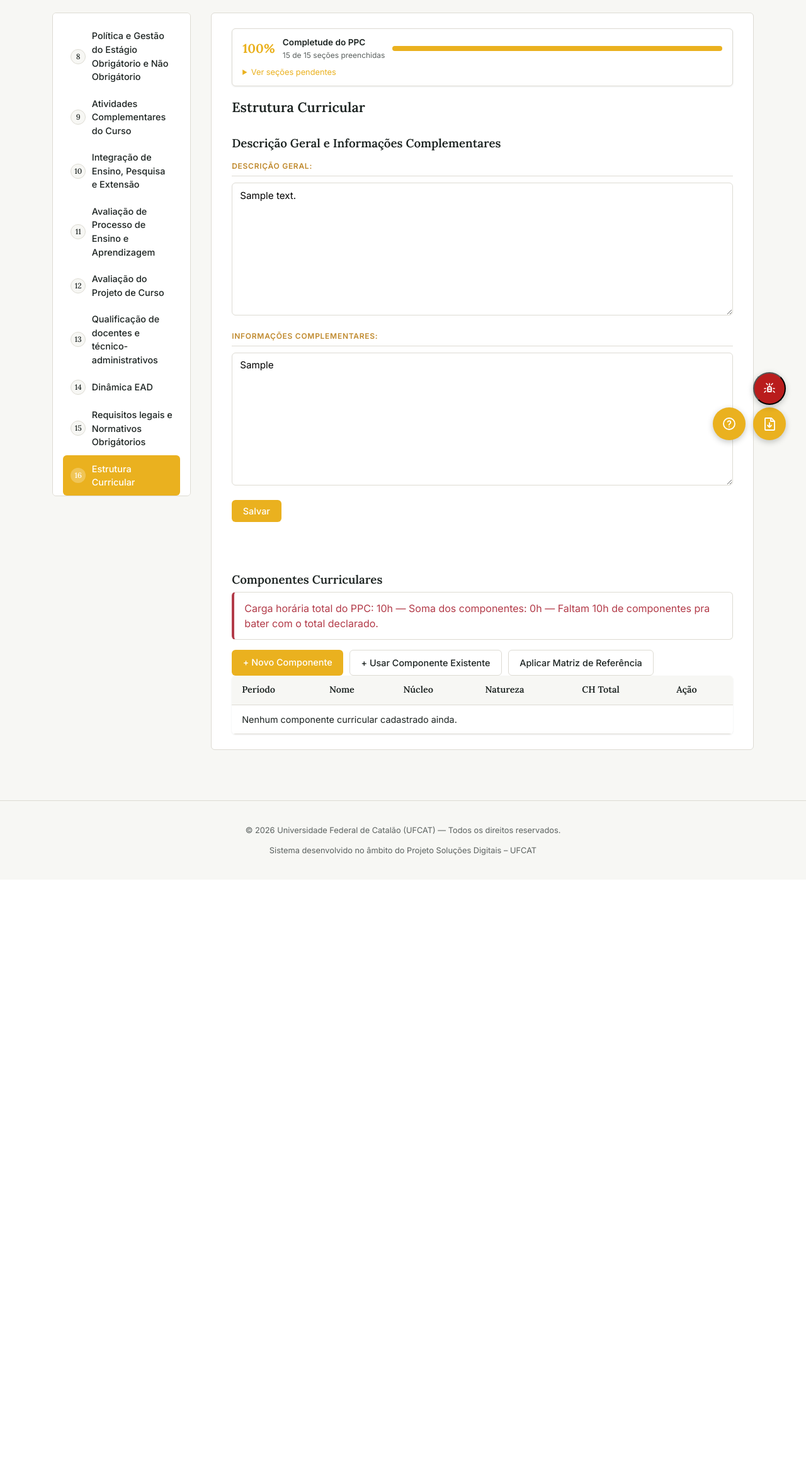
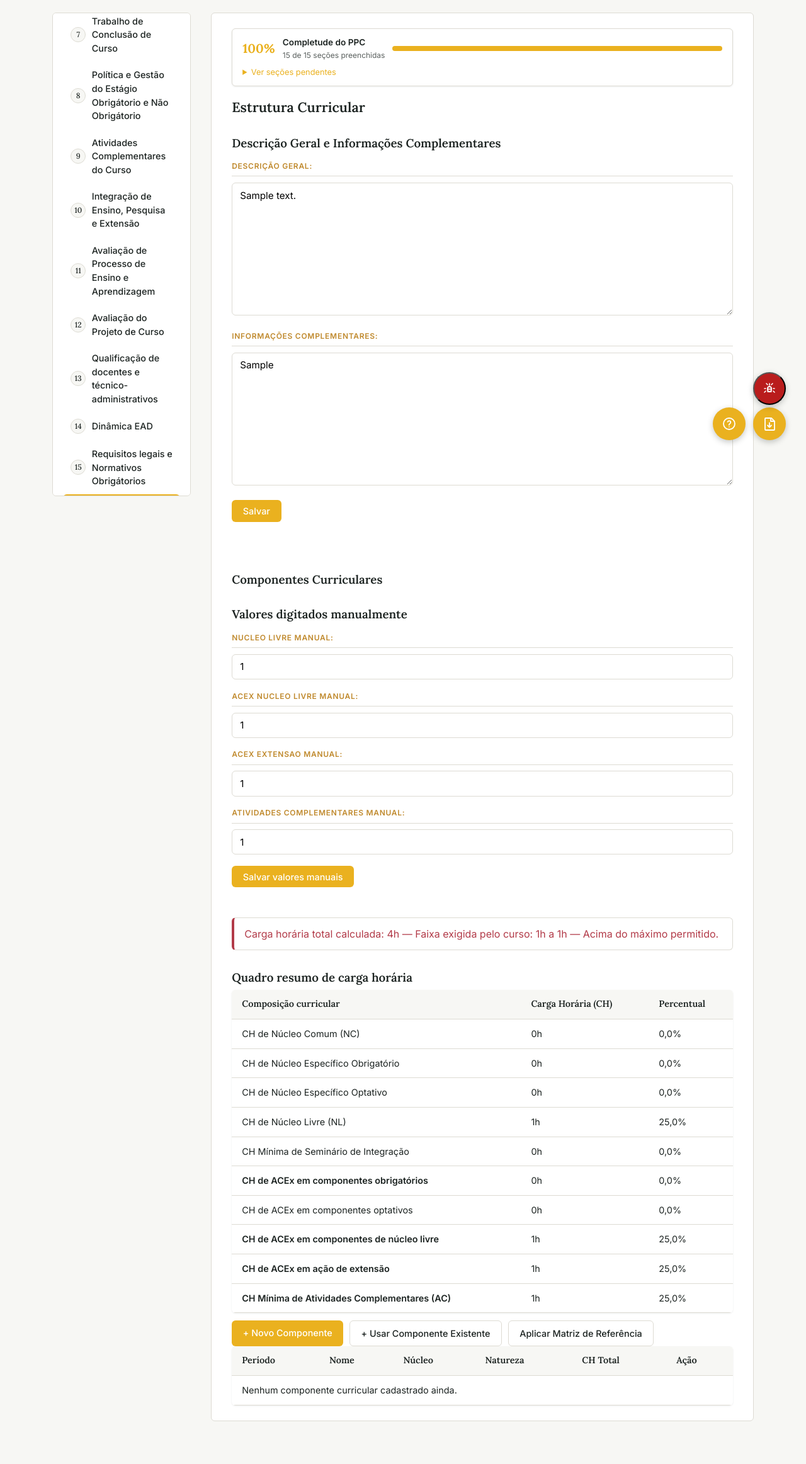
Before and after one commit to gab99999/Sistema_PPC, a Django app: page /ppc/1/componentes/ in a window 1280 px wide. Shown: the part 69-2394 px from the top of the page at 63% size. Before the commit the page ends 1427 px from the top, so only its background shows below. Run offline with Django 5.2, Linux system fonts and the light colour scheme; a user stored in the database is signed in; tables that the repository leaves empty hold one stand-in row (values such as "Sample post"); some libraries are stand-ins or nearby versions.

Commit message:
Quadro resumo funcionando

```diff
--- a/code/ppc/forms.py
+++ b/code/ppc/forms.py
@@ -1,10 +1,13 @@
 from django import forms
 from django.core.exceptions import ValidationError
-from ppc.models import PPC, Curso, DinamicaEAD, Apendice, Bibliografia, RelacaoComponente, ComponenteCurricular, MembroNDE, ComponenteNaMatriz, CineBrasilCurso
+from ppc.models import PPC, Curso, DinamicaEAD, Apendice, Bibliografia, RelacaoComponente, ComponenteCurricular, MembroNDE, ComponenteNaMatriz, CineBrasilCurso, ResumoCargaHorariaPPC
 from django.contrib.auth.models import User, Group
 from django.forms import modelformset_factory
 
-
+class ResumoCargaHorariaPPCForm(forms.ModelForm):
+    class Meta:
+        model = ResumoCargaHorariaPPC
+        fields = ["nucleo_livre_manual", "acex_nucleo_livre_manual", "acex_extensao_manual", "atividades_complementares_manual"]
 
 
 LimitesCargaHorariaFormSet = modelformset_factory(
@@ -205,7 +208,7 @@ class InformacoesGeraisForm(forms.ModelForm):
         model = PPC
         fields = [
             'modalidade', 'grau_academico', 'turno_funcionamento',
-            'carga_horaria_total', 'numero_vagas_anuais',
+            'numero_vagas_anuais',  # carga_horaria_total removido daqui
             'duracao_minima_semestres', 'duracao_media_semestres', 'duracao_maxima_semestres',
             'diretor', 'vice_diretor', 'coordenador_curso', 'vice_coordenador_curso', 'tipo_ppc', 'status', 'numero_resolucao',
         ]
@@ -215,7 +218,6 @@ class InformacoesGeraisForm(forms.ModelForm):
         self.curso = curso or getattr(self.instance, 'curso', None)
         self.usuario = usuario
         if usuario is not None and not usuario.is_staff:
-            # Usuário comum não pode escolher 'aprovado' — remove da lista de opções
             self.fields['status'].choices = [
                 (valor, rotulo) for valor, rotulo in PPC.STATUS_CHOICES if valor != 'aprovado'
             ]
@@ -225,21 +227,7 @@ class InformacoesGeraisForm(forms.ModelForm):
         if status == 'aprovado' and self.usuario is not None and not self.usuario.is_staff:
             raise forms.ValidationError("Somente um administrador pode marcar um PPC como aprovado.")
         return status
-
-    def clean_carga_horaria_total(self):
-        total = self.cleaned_data.get('carga_horaria_total')
-        if self.curso is not None and total is not None:
-            minima = self.curso.carga_horaria_minima
-            maxima = self.curso.carga_horaria_maxima
-            if minima is not None and total < minima:
-                raise forms.ValidationError(
-                    f"A carga horária total não pode ser menor que o mínimo do curso ({minima}h)."
-                )
-            if maxima is not None and total > maxima:
-                raise forms.ValidationError(
-                    f"A carga horária total não pode ser maior que o máximo do curso ({maxima}h)."
-                )
-        return total
+    # clean_carga_horaria_total removido inteiro — não existe mais campo pra validar aqui
 
 
 class ApresentacaoForm(forms.ModelForm):
--- a/code/ppc/models.py
+++ b/code/ppc/models.py
@@ -556,3 +556,42 @@ class Chamado(models.Model):
 
     def __str__(self):
         return f"Chamado de {self.usuario} em {self.tela} ({self.criado_em:%d/%m/%Y %H:%M})"
+
+class GrupoEquivalenciaComponentes(models.Model):
+    """Um conjunto de componentes (de matrizes diferentes) considerados equivalentes entre si."""
+    matriz_final = models.ForeignKey(
+        MatrizReferenciaCurricular, null=True, blank=True,
+        on_delete=models.SET_NULL, related_name="grupos_como_matriz_final",
+        help_text="Matriz a ser considerada vigente quando a resolução for publicada",
+    )
+    criado_em = models.DateTimeField(auto_now_add=True)
+    history = HistoricalRecords()
+
+
+class ItemEquivalencia(models.Model):
+    grupo = models.ForeignKey(GrupoEquivalenciaComponentes, on_delete=models.CASCADE, related_name="itens")
+    item_matriz = models.ForeignKey(
+        ComponenteNaMatrizReferencia, on_delete=models.CASCADE, related_name="equivalencias"
+    )
+
+    class Meta:
+        unique_together = [("grupo", "item_matriz")]
+
+    def clean(self):
+        super().clean()
+        tem_acex = bool(self.item_matriz.componente.carga_horaria_acex)
+        outros = self.grupo.itens.exclude(pk=self.pk).select_related("item_matriz__componente")
+        for outro in outros:
+            if bool(outro.item_matriz.componente.carga_horaria_acex) != tem_acex:
+                raise ValidationError(
+                    "Componentes com carga horária de ACEx só podem ser equivalentes a "
+                    "outros componentes que também tenham ACEx."
+                )
+
+class ResumoCargaHorariaPPC(models.Model):
+    ppc = models.OneToOneField(PPC, on_delete=models.CASCADE, related_name="resumo_carga_horaria")
+    nucleo_livre_manual = models.PositiveIntegerField(default=0)
+    acex_nucleo_livre_manual = models.PositiveIntegerField(default=0)
+    acex_extensao_manual = models.PositiveIntegerField(default=0)
+    atividades_complementares_manual = models.PositiveIntegerField(default=0)
+    history = HistoricalRecords()
--- a/code/ppc/templates/ppc/lista_componentes.html
+++ b/code/ppc/templates/ppc/lista_componentes.html
@@ -23,18 +23,39 @@
             {% endfor %}
         </table><br>
     {% endif %}
+    <h3>Valores digitados manualmente</h3>
+    <form method="post" class="form-secao">
+        {% csrf_token %}
+       {{ form_resumo_manual.as_p }}
+        <button type="submit" name="salvar_resumo_manual" class="btn btn-primario">Salvar valores manuais</button>
+    </form> <br> <br>
 
-    <div class="alerta {% if diferenca_carga_horaria != 0 %}alerta-erro{% else %}alerta-sucesso{% endif %}">
-        Carga horária total do PPC: {{ ppc.carga_horaria_total }}h —
-        Soma dos componentes: {{ soma_componentes }}h —
-        {% if diferenca_carga_horaria > 0 %}
-            Faltam {{ diferenca_carga_horaria }}h de componentes pra bater com o total declarado.
-        {% elif diferenca_carga_horaria < 0 %}
-            A soma dos componentes excede o total declarado em {{ diferenca_carga_horaria|cut:"-" }}h.
-        {% else %}
-            Carga horária bate certinho.
-        {% endif %}
-    </div>
+    <div class="alerta {% if resumo.total < ppc.curso.carga_horaria_minima or resumo.total > ppc.curso.carga_horaria_maxima %}alerta-erro{% else %}alerta-sucesso{% endif %}">
+    Carga horária total calculada: {{ resumo.total }}h —
+    Faixa exigida pelo curso: {{ ppc.curso.carga_horaria_minima }}h a {{ ppc.curso.carga_horaria_maxima }}h —
+    {% if resumo.total < ppc.curso.carga_horaria_minima %}
+        Abaixo do mínimo exigido ({{ ppc.curso.carga_horaria_minima|add:"-"|add:resumo.total|cut:"-" }}h faltando).
+    {% elif resumo.total > ppc.curso.carga_horaria_maxima %}
+        Acima do máximo permitido.
+    {% else %}
+        Dentro da faixa exigida.
+    {% endif %}
+</div>
+
+<h3>Quadro resumo de carga horária</h3>
+<table class="tabela-dados tabela-resumo-carga-horaria">
+    <tr><th>Composição curricular</th><th>Carga Horária (CH)</th><th>Percentual</th></tr>
+    <tr><td>CH de Núcleo Comum (NC)</td><td>{{ resumo.nc.ch }}h</td><td>{{ resumo.nc.pct }}%</td></tr>
+    <tr><td>CH de Núcleo Específico Obrigatório</td><td>{{ resumo.ne_obrig.ch }}h</td><td>{{ resumo.ne_obrig.pct }}%</td></tr>
+    <tr><td>CH de Núcleo Específico Optativo</td><td>{{ resumo.ne_optat.ch }}h</td><td>{{ resumo.ne_optat.pct }}%</td></tr>
+    <tr><td>CH de Núcleo Livre (NL)</td><td>{{ resumo.nl.ch }}h</td><td>{{ resumo.nl.pct }}%</td></tr>
+    <tr><td>CH Mínima de Seminário de Integração</td><td>{{ resumo.seminario.ch }}h</td><td>{{ resumo.seminario.pct }}%</td></tr>
+    <tr><td><strong>CH de ACEx em componentes obrigatórios</strong></td><td>{{ resumo.acex_obrig.ch }}h</td><td>{{ resumo.acex_obrig.pct }}%</td></tr>
+    <tr><td>CH de ACEx em componentes optativos</td><td>{{ resumo.acex_optat.ch }}h</td><td>{{ resumo.acex_optat.pct }}%</td></tr>
+    <tr><td><strong>CH de ACEx em componentes de núcleo livre</strong></td><td>{{ resumo.acex_nl.ch }}h</td><td>{{ resumo.acex_nl.pct }}%</td></tr>
+    <tr><td><strong>CH de ACEx em ação de extensão</strong></td><td>{{ resumo.acex_extensao.ch }}h</td><td>{{ resumo.acex_extensao.pct }}%</td></tr>
+    <tr><td><strong>CH Mínima de Atividades Complementares (AC)</strong></td><td>{{ resumo.ac.ch }}h</td><td>{{ resumo.ac.pct }}%</td></tr>
+</table>
 
     <div class="btn-group">
         <a href="{% url 'criar_componente' ppc.id %}" class="btn btn-primario">+ Novo Componente</a>
@@ -50,7 +71,7 @@
         <tr>
             <td>{{ componente_na_matriz.periodo }}</td>
             <td>{{ componente_na_matriz.componente.nome }}{% if componente_na_matriz.componente.codigo %} <small>({{ componente_na_matriz.componente.codigo }})</small>{% endif %}</td>
-            <td>{{ componente_na_matriz.componente.get_nucleo_display }}</td>
+            <td>{{ componente_na_matriz.get_nucleo_display }}</td>
             <td>{{ componente_na_matriz.get_natureza_display }}</td>
             <td>{{ componente_na_matriz.componente.carga_horaria_computada_total }}h</td>
             <td><a href="{% url 'detalhe_componente_na_matriz' componente_na_matriz.id %}" class="btn btn-secundario">Abrir</a></td>
--- a/code/ppc/views.py
+++ b/code/ppc/views.py
@@ -11,7 +11,7 @@ from django.utils.text import slugify
 from weasyprint import HTML
 from django.http import HttpResponseForbidden, Http404
 from ppc.testes.analisar_pdf_uma_chamada import analisar_pdf_adaptativo, ErroOpenRouter
-from .models import Curso, CineBrasilCurso, PPC, DinamicaEAD, ComponenteCurricular, Bibliografia, Apendice, RelacaoComponente, MembroNDE, ComponenteNaMatriz, Chamado
+from .models import Curso, CineBrasilCurso, PPC, DinamicaEAD, ComponenteCurricular, Bibliografia, Apendice, RelacaoComponente, MembroNDE, ComponenteNaMatriz, Chamado, ResumoCargaHorariaPPC
 from .forms import ( ObjetivosForm, EditarPermissoesForm, CursoForm,
                     InformacoesGeraisForm, ApresentacaoForm, ExposicaoMotivosForm, PrincipiosForm,
                     ExpectativasForm, TccForm, EstagioForm, AtividadesComplementaresForm,
@@ -19,7 +19,7 @@ from .forms import ( ObjetivosForm, EditarPermissoesForm, CursoForm,
                     QualificacaoForm, RequisitosLegaisForm, ApendiceForm, DinamicaEADForm,
                     EstruturaCurricularForm, ComponenteCurricularForm, BibliografiaForm, RelacaoComponenteForm,
                     ReferenciasForm, MembroNDEForm, ImportarPDFForm, ImportarPPCModeloAntigoForm, LimitesCargaHorariaFormSet,
-                    ComponenteNaMatrizForm,  )
+                    ComponenteNaMatrizForm, ResumoCargaHorariaPPCForm )
 from django.db.models import Q
 from .importacao import extrair_dados_pdf
 from .importacao_modelos_antigos import ErroImportacaoPPC, preparar_importacao_modelo_antigo
@@ -40,6 +40,9 @@ from .services.resolucao_pendencias import resolver_pendencia_ambigua
 from django.core.mail import send_mail
 from config import settings
 from django.utils import timezone
+from .services.carga_horaria import calcular_resumo_carga_horaria, sincronizar_carga_horaria_total
+
+
 
 @login_required
 def detalhe_componente_existente_matriz_referencia(request, matriz_id, componente_id):
@@ -1265,17 +1268,33 @@ def lista_componentes(request, ppc_id):
     else:
         form = EstruturaCurricularForm(instance=ppc)
 
+    resumo_manual, _ = ResumoCargaHorariaPPC.objects.get_or_create(ppc=ppc)
+
+    if request.method == 'POST' and 'salvar_resumo_manual' in request.POST:
+        form_resumo_manual = ResumoCargaHorariaPPCForm(request.POST, instance=resumo_manual)
+        if form_resumo_manual.is_valid():
+            form_resumo_manual.save()
+            return redirect('lista_componentes', ppc_id=ppc.id)
+    else:
+        form_resumo_manual = ResumoCargaHorariaPPCForm(instance=resumo_manual)
+
     componentes_na_matriz = ppc.matriz_componentes.select_related('componente').filter(
         componente__status='aprovado'
     ).order_by('periodo', 'componente__nome')
+
     soma_componentes = sum(cm.componente.carga_horaria_computada_total for cm in componentes_na_matriz)
     diferenca_carga_horaria = ppc.carga_horaria_total - soma_componentes
+
+    resumo = sincronizar_carga_horaria_total(ppc)
+
     return render(request, 'ppc/lista_componentes.html', {
         'ppc': ppc,
         'componentes_na_matriz': componentes_na_matriz,
         'form': form,
+        'form_resumo_manual': form_resumo_manual,
         'soma_componentes': soma_componentes,
         'diferenca_carga_horaria': diferenca_carga_horaria,
+        'resumo': resumo,
     })
 
 
```
Also changed, not shown: code/ppc/services/carga_horaria.py (added, +49 -0 lines), code/ppc/migrations/0016_grupoequivalenciacomponentes_and_more.py (added), code/ppc/services/__init__.py (added), code/ppc/templates/ppc/editar_estrutura_curricular.html (deleted).
